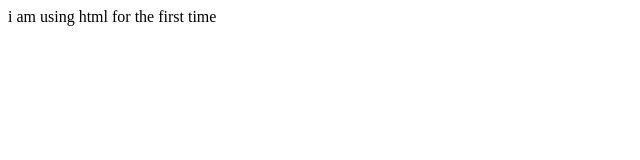
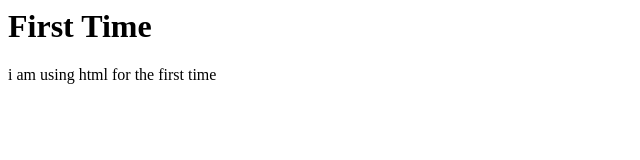
Before and after one commit to Abdiwawi/Trial-1, a plain HTML site: page Index.html in a window 1280 px wide. Shown: the whole page, without its empty margins (0-640 px from the left). Drawn offline with Linux system fonts and the light colour scheme.

Commit message:
with heading

```diff
--- a/Index.html
+++ b/Index.html
@@ -1,4 +1,5 @@
 <DOCTYPE! html>
 <html>
+<h1> First Time </h1>
 <p> i am using html for the first time </p>
 </html>
```
